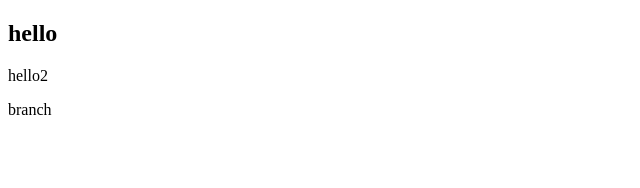
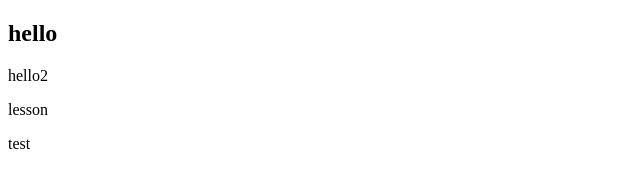
Before and after one commit to Iiafn/lab1-day3, a plain HTML site: page index.html in a window 1280 px wide. Shown: the full height of the page, 0-640 px from the left. Drawn offline with Linux system fonts and the light colour scheme.

Commit message:
add test

```diff
--- a/index.html
+++ b/index.html
@@ -8,6 +8,7 @@
 <body>
     <h2>hello</h2>
     <p> hello2 </p>
-    <p> branch </p>
+    <p> lesson </p>
+    <p>test  </p>
 </body>
 </html>
```
